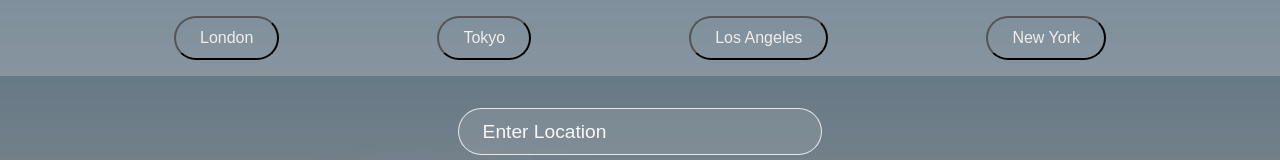
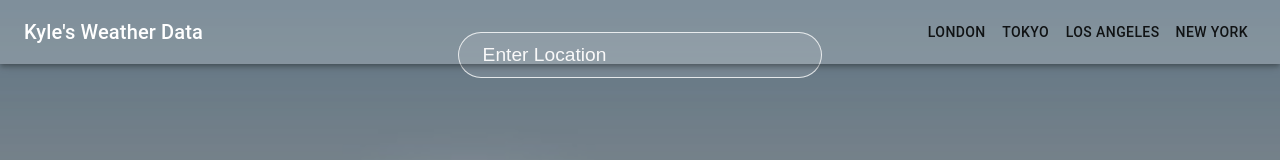
Before and after one commit to kylemiller13/weather_site, a React (Create React App) app: page / in a window 1280 px wide. Shown: the top 160 px of the page. Built offline with nearby package versions, Linux system fonts and the light colour scheme; no server answers.

Commit message:
add MUI components

```diff
--- a/src/components/WeatherData.js
+++ b/src/components/WeatherData.js
@@ -6,16 +6,18 @@ import { UilTemperatureThreeQuarter,
 } from '@iconscout/react-unicons';
 import { CardContent, Grid } from '@mui/material';
 import Card from '@material-ui/core/Card';
+import {AppBar, Toolbar, Button, Typography } from '@material-ui/core';
 import { makeStyles } from '@material-ui/core/styles';
 
 const useStyles = makeStyles({
   card: {
-    // styles for the card go here
+    // styles for the card
     elevation: 24, // add a drop shadow
     opacity: 0.8, // make the card transparent
     transition: '0.3s', // animate the transition
-    boxShadow: '0 0 10px rgba(0,0,0,0.3)', // add a custom drop shadow
-
+    boxShadow: '0 0 10px rgba(0,0,0,0.3)', // add a drop shadow
+    backgroundColor: 'rgba(255,255,255, 0.2)',
+    border: '1px solid #000'
   }
 });
 
@@ -106,21 +108,27 @@ function WeatherData() {
     return (
       <React.Fragment>
       <div className="app">
-        <div className="searchBTN">
-          <button type="button"
-          // calls the function londonClick
-            onClick={() => londonClick()}
-            >London</button>
-            <button type="button"
-            onClick={() => tokyoClick()}
-            >Tokyo</button>
-            <button type="button"
-            onClick={() => losAngelesClick()}
-            >Los Angeles</button>
-            <button type="button"
-            onClick={() => newYorkClick()}
-            >New York</button>
-        </div>
+        <AppBar style={{backgroundColor: 'rgba(255,255,255, 0.2)'}}>
+          <Toolbar>
+            <Typography variant="h6" style={{ flexGrow: 1 }}>
+                Kyle's Weather Data
+            </Typography>
+            <Button onClick={() => londonClick()}
+              >London</Button>
+            <Button type="button"
+                onClick={() => tokyoClick()}
+                >Tokyo
+            </Button>
+            <Button type="button"
+              onClick={() => losAngelesClick()}
+                >Los Angeles
+            </Button>
+            <Button type="button"
+              onClick={() => newYorkClick()}
+              >New York
+            </Button>
+          </Toolbar>
+        </AppBar>
         <div className="search">
           <input
             value={location}
```
